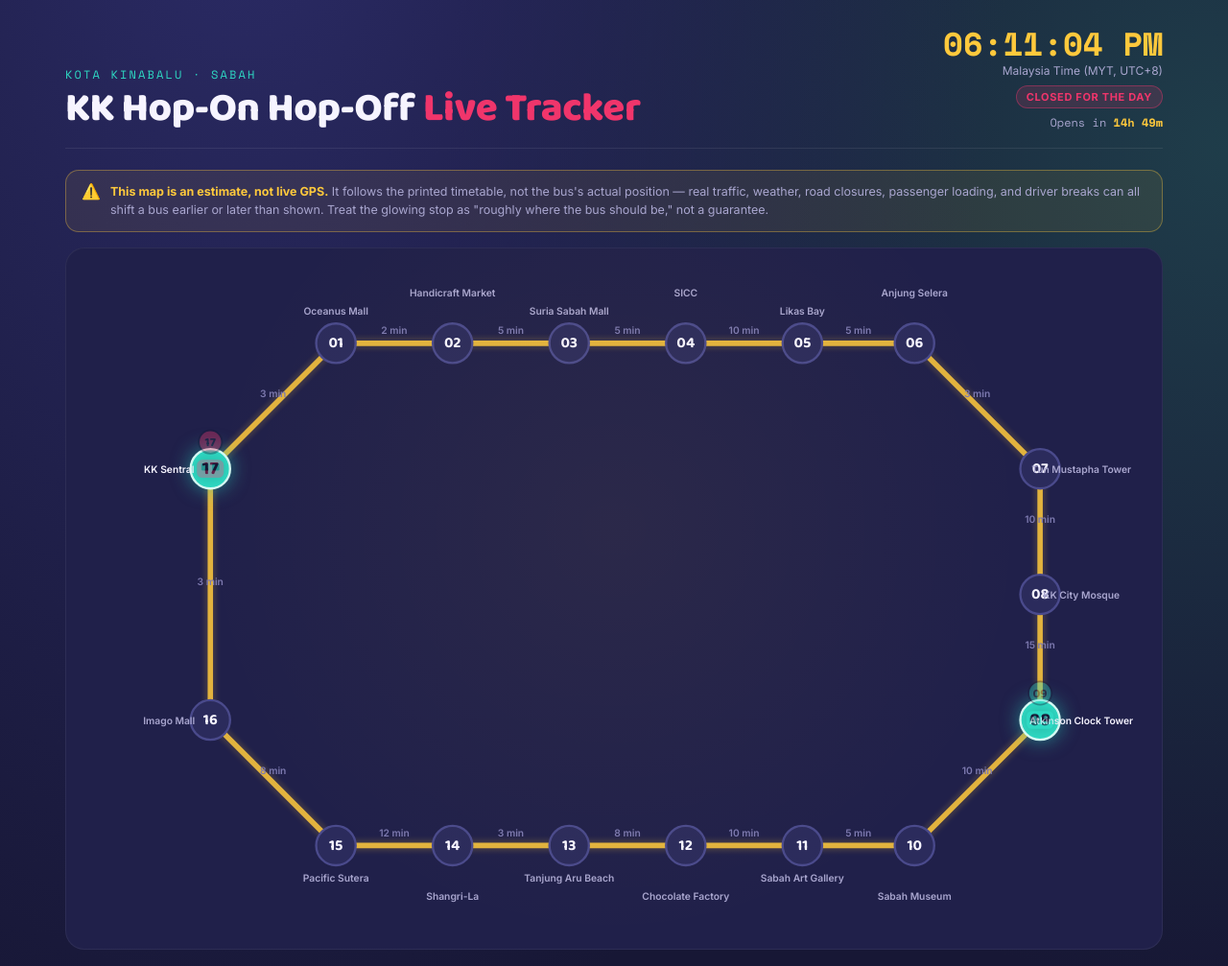
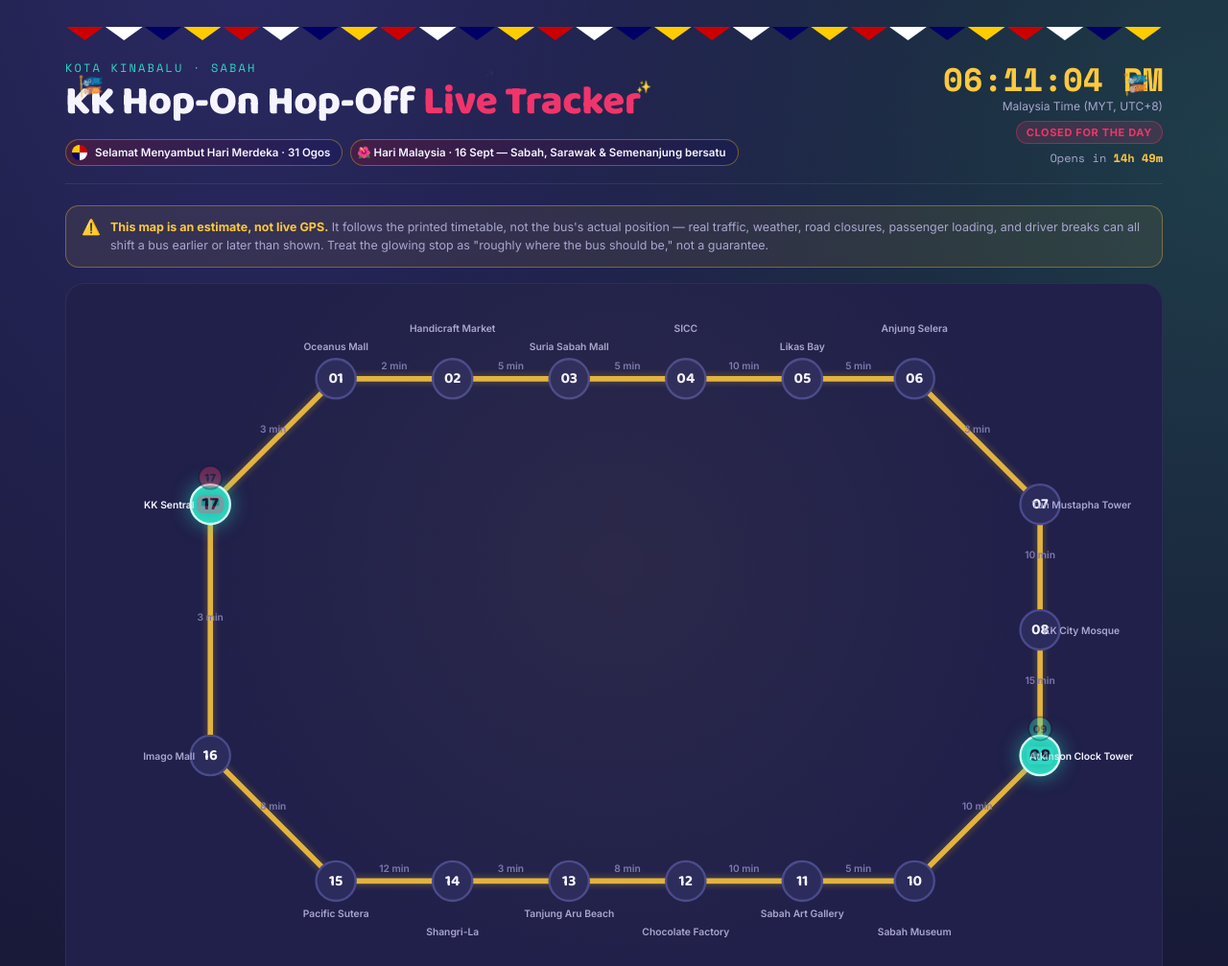
Before and after one commit to indebs8-crypto/HopOnHopOffKK, a plain HTML site: page index.html in a window 1280 px wide. Shown: the top 1007 px of the page at 96% size. Drawn offline with nearby package versions, Linux system fonts and the light colour scheme.

Commit message:
Update index.html

```diff
--- a/index.html
+++ b/index.html
@@ -334,6 +334,77 @@
   }
   .notice p b{color:var(--line-gold);}
 
+  /* --- Merdeka Day decoration --- */
+  .bunting{
+    display:flex;
+    width:100%;
+    height:14px;
+    margin-bottom:20px;
+    border-radius:4px;
+    overflow:hidden;
+  }
+  .bunting span{
+    flex:1;
+    clip-path: polygon(50% 100%, 0 0, 100% 0);
+    margin: 0 1px;
+  }
+  .bunting span:nth-child(4n+1){background:#CC0001;}
+  .bunting span:nth-child(4n+2){background:#FFFFFF;}
+  .bunting span:nth-child(4n+3){background:#010066;}
+  .bunting span:nth-child(4n+4){background:#FFCC00;}
+
+  .merdeka-badge{
+    display:inline-flex;
+    align-items:center;
+    gap:8px;
+    margin-top:8px;
+    padding:5px 12px 5px 6px;
+    border-radius:99px;
+    background:linear-gradient(90deg, rgba(204,0,1,0.18), rgba(1,0,102,0.18));
+    border:1px solid rgba(255,204,0,0.35);
+    font-size:11.5px;
+    font-weight:600;
+    color:var(--text-light);
+  }
+  .merdeka-badge .flag-dot{
+    width:16px;height:16px;border-radius:50%;
+    background:conic-gradient(#CC0001 0deg 90deg, #FFFFFF 90deg 180deg, #010066 180deg 270deg, #FFCC00 270deg 360deg);
+    flex-shrink:0;
+  }
+  .merdeka-badges{
+    display:flex;
+    flex-wrap:wrap;
+    gap:8px;
+  }
+  .badge-row{margin-top:8px;}
+
+  .corner-deco{
+    position:absolute;
+    top:14px;
+    font-size:22px;
+    opacity:0.85;
+    pointer-events:none;
+    animation: sway 3.2s ease-in-out infinite;
+  }
+  .corner-deco.left{left:14px; transform-origin:top left;}
+  .corner-deco.right{right:14px; transform-origin:top right; animation-delay:0.6s;}
+  @keyframes sway{
+    0%,100%{transform:rotate(-6deg);}
+    50%{transform:rotate(6deg);}
+  }
+  .sparkle{
+    position:absolute;
+    font-size:13px;
+    opacity:0;
+    pointer-events:none;
+    animation: twinkle 2.6s ease-in-out infinite;
+  }
+  @keyframes twinkle{
+    0%,100%{opacity:0; transform:scale(0.6);}
+    50%{opacity:1; transform:scale(1);}
+  }
+  header{position:relative;}
+
   .info{
     margin-top:18px;
     display:grid;
@@ -359,10 +430,20 @@
 <body>
 <div class="wrap">
 
-  <header>
+  <div class="bunting" id="bunting"></div>
+
+  <header id="merdekaHeader">
+    <span class="corner-deco left" id="cornerLeft">🎏</span>
+    <span class="corner-deco right" id="cornerRight">🎏</span>
+    <span class="sparkle" id="sparkle1" style="top:6px; left:38%;">✨</span>
+    <span class="sparkle" id="sparkle2" style="top:20px; left:52%; animation-delay:1s;">✨</span>
     <div>
       <p class="eyebrow">Kota Kinabalu · Sabah</p>
       <h1>KK Hop-On Hop-Off <span>Live Tracker</span></h1>
+      <div class="merdeka-badges badge-row" id="merdekaBadges">
+        <div class="merdeka-badge"><span class="flag-dot"></span>Selamat Menyambut Hari Merdeka · 31 Ogos</div>
+        <div class="merdeka-badge">🌺 Hari Malaysia · 16 Sept — Sabah, Sarawak &amp; Semenanjung bersatu</div>
+      </div>
     </div>
     <div class="clockbox">
       <div class="clock" id="clock">--:--:--</div>
@@ -429,6 +510,25 @@
 </div>
 
 <script>
+/* ---------- Merdeka / Hari Malaysia seasonal decoration ---------- */
+const bunting = document.getElementById('bunting');
+for(let i=0;i<28;i++) bunting.appendChild(document.createElement('span'));
+
+(function seasonalDecoCheck(){
+  // Decorations run from 1 Aug through Hari Malaysia (16 Sept) each year,
+  // based on Malaysia time — after that they quietly disappear on their own.
+  const nowMYT = new Date(new Date().toLocaleString('en-US',{timeZone:'Asia/Kuala_Lumpur'}));
+  const year = nowMYT.getFullYear();
+  const seasonStart = new Date(year,7,1);      // 1 Aug
+  const seasonEnd   = new Date(year,8,16,23,59,59); // 16 Sept end of day
+
+  const inSeason = nowMYT >= seasonStart && nowMYT <= seasonEnd;
+  if(!inSeason){
+    ['bunting','cornerLeft','cornerRight','sparkle1','sparkle2','merdekaBadges']
+      .forEach(id=>{ const e=document.getElementById(id); if(e) e.style.display='none'; });
+  }
+})();
+
 /* ---------- Route data (from the official route card) ---------- */
 // Coordinates laid out to mirror the printed route card: top row, right column,
 // bottom row (reversed), left column, closing the loop.
```
